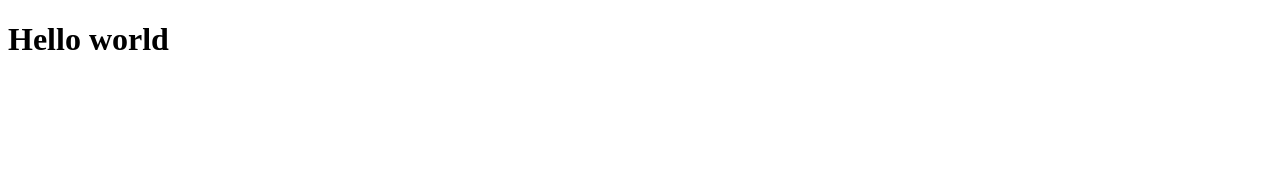
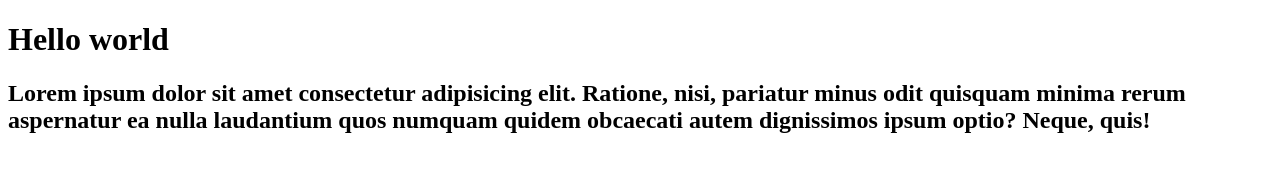
Before and after one commit to jayeshbhoge3-jy/gitdemo-1, a plain HTML site: page index.html in a window 1280 px wide. Drawn offline with Linux system fonts and the light colour scheme.

Commit message:
added new line in index file

```diff
--- a/index.html
+++ b/index.html
@@ -1,11 +1,17 @@
 <!DOCTYPE html>
 <html lang="en">
+
 <head>
     <meta charset="UTF-8">
     <meta name="viewport" content="width=device-width, initial-scale=1.0">
     <title>Document</title>
 </head>
+
 <body>
     <h1>Hello world</h1>
+    <h2>Lorem ipsum dolor sit amet consectetur adipisicing elit. Ratione, nisi, pariatur minus odit quisquam minima
+        rerum aspernatur ea nulla laudantium quos numquam quidem obcaecati autem dignissimos ipsum optio? Neque, quis!
+    </h2>
 </body>
+
 </html>
```
